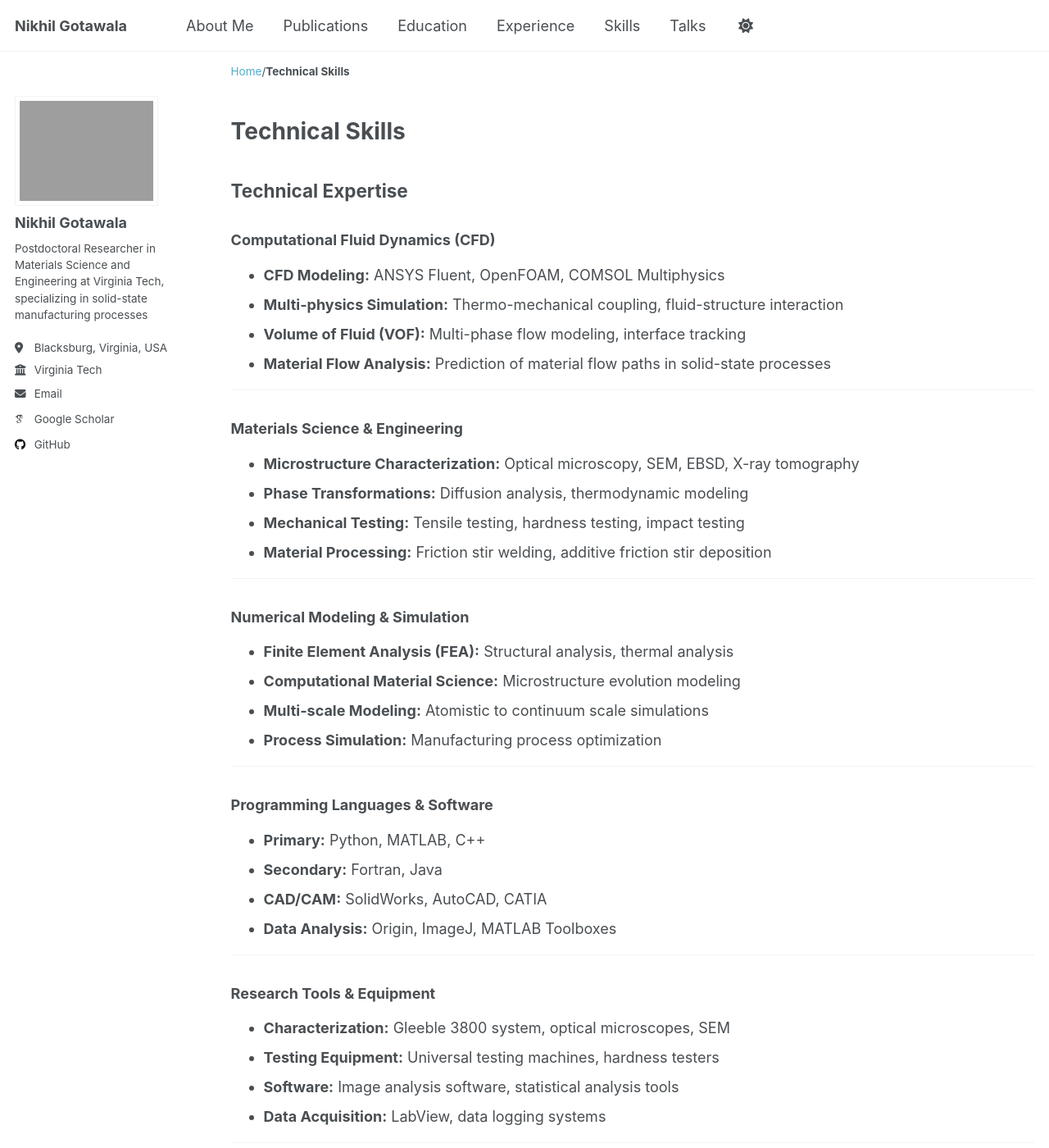
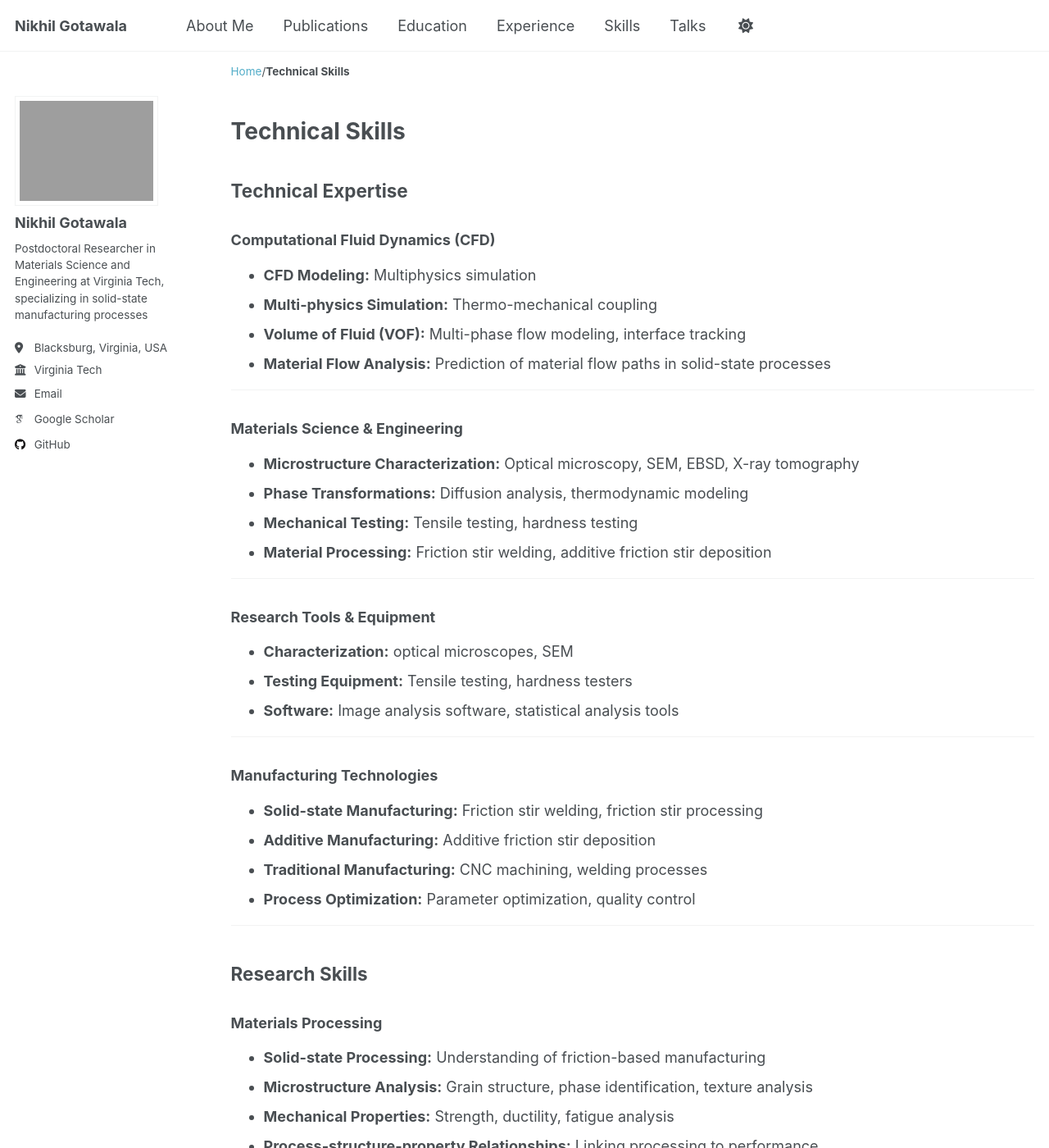
Before and after one commit to nikhilgotawala/nikhilgotawala.github.io, a Jekyll site: the page built from _pages/skills.md, in a window 1280 px wide and 1400 px high. Shown: the whole window at 82% size. Built offline with Jekyll 4.4.1, drawn with Linux system fonts in a browser that asks for light colours; some web fonts are replaced; some of the changed text lies outside the part shown.

Commit message:
Update skills.md

```diff
--- a/_pages/skills.md
+++ b/_pages/skills.md
@@ -8,8 +8,8 @@ author_profile: true
 ## Technical Expertise
 
 ### Computational Fluid Dynamics (CFD)
-- **CFD Modeling:** ANSYS Fluent, OpenFOAM, COMSOL Multiphysics
-- **Multi-physics Simulation:** Thermo-mechanical coupling, fluid-structure interaction
+- **CFD Modeling:**  Multiphysics simulation
+- **Multi-physics Simulation:** Thermo-mechanical coupling
 - **Volume of Fluid (VOF):** Multi-phase flow modeling, interface tracking
 - **Material Flow Analysis:** Prediction of material flow paths in solid-state processes
 
@@ -18,32 +18,15 @@ author_profile: true
 ### Materials Science & Engineering
 - **Microstructure Characterization:** Optical microscopy, SEM, EBSD, X-ray tomography
 - **Phase Transformations:** Diffusion analysis, thermodynamic modeling
-- **Mechanical Testing:** Tensile testing, hardness testing, impact testing
+- **Mechanical Testing:** Tensile testing, hardness testing
 - **Material Processing:** Friction stir welding, additive friction stir deposition
 
 ---
 
-### Numerical Modeling & Simulation
-- **Finite Element Analysis (FEA):** Structural analysis, thermal analysis
-- **Computational Material Science:** Microstructure evolution modeling
-- **Multi-scale Modeling:** Atomistic to continuum scale simulations
-- **Process Simulation:** Manufacturing process optimization
-
----
-
-### Programming Languages & Software
-- **Primary:** Python, MATLAB, C++
-- **Secondary:** Fortran, Java
-- **CAD/CAM:** SolidWorks, AutoCAD, CATIA
-- **Data Analysis:** Origin, ImageJ, MATLAB Toolboxes
-
----
-
 ### Research Tools & Equipment
-- **Characterization:** Gleeble 3800 system, optical microscopes, SEM
-- **Testing Equipment:** Universal testing machines, hardness testers
+- **Characterization:**  optical microscopes, SEM
+- **Testing Equipment:** Tensile testing, hardness testers
 - **Software:** Image analysis software, statistical analysis tools
-- **Data Acquisition:** LabView, data logging systems
 
 ---
 
@@ -77,36 +60,19 @@ author_profile: true
 
 ---
 
-## Certifications & Training
-
-### Software Certifications
-- ANSYS Fluent certification
-- MATLAB programming certification
-- SolidWorks CAD certification
-
-### Academic Training
-- Advanced CFD techniques
-- Materials characterization methods
-- Statistical analysis and experimental design
-
----
-
 ## Soft Skills
 
 ### Leadership & Management
 - Research project leadership
 - Student mentoring and supervision
-- Laboratory management
 - Cross-functional collaboration
 
 ### Communication
 - Technical presentation skills
 - Academic paper writing
 - Conference presentations
-- Research proposal writing
 
 ### Problem Solving
 - Complex materials science problems
 - Research methodology development
 - Experimental design and optimization
-- Critical thinking and analysis
```
